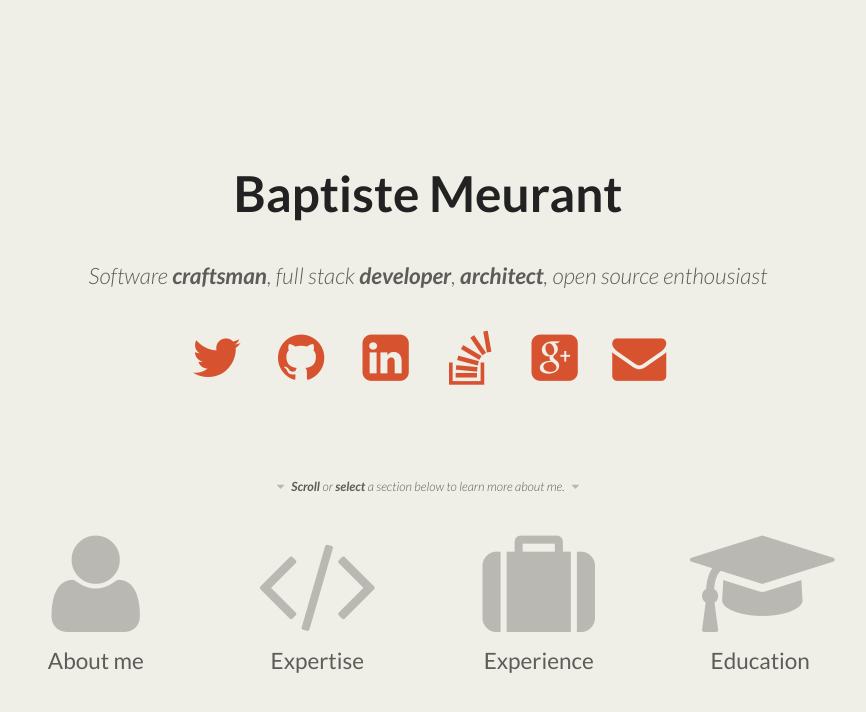
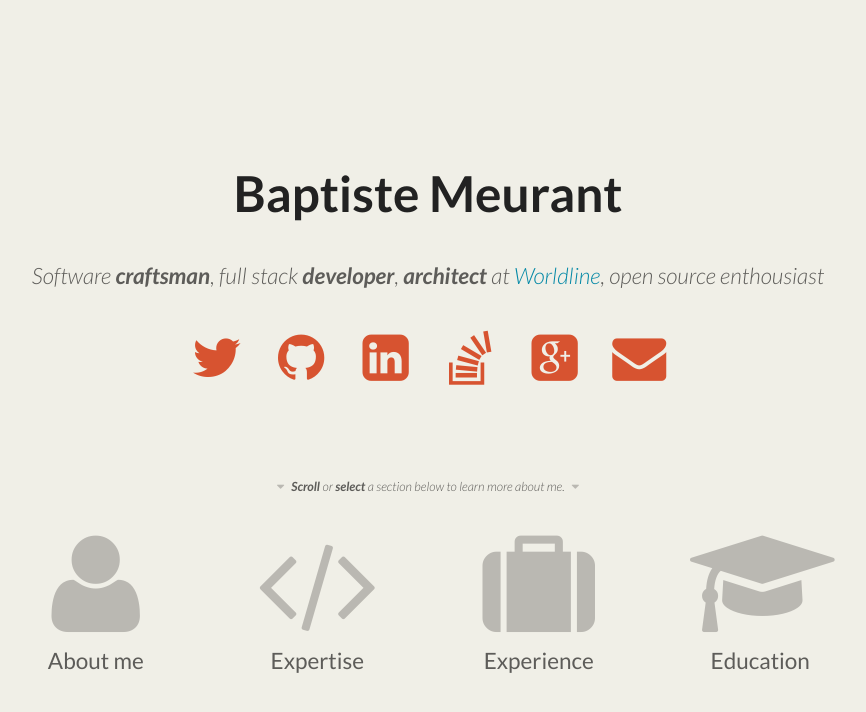
Before and after one commit to bmeurant/bmeurant.github.io, a Jekyll site: the page index.html, which Jekyll copies as it is, in a window 1280 px wide and 900 px high. Shown: the top 712 px of the window, without its empty margins (212-1078 px from the left). Built offline with Jekyll 4.4.1, drawn with Linux system fonts in a browser that asks for light colours; Markdown is read by kramdown in place of the engine named in the settings.

Commit message:
Update index.html

```diff
--- a/index.html
+++ b/index.html
@@ -16,8 +16,8 @@
     <article>
         <h1 class="name">Baptiste Meurant</h1>
 
-        <p class="description">Software <b>craftsman</b>, full stack <b>developer</b>, <b>architect</b>, open source
-            enthousiast</p>
+        <p class="description">Software <b>craftsman</b>, full stack <b>developer</b>, <b>architect</b> at <a href="https://twitter.com/WorldlineNews">Worldline</a>,
+        open source enthousiast</p>
 
         <ul class="social">
             <!--li><a href="/blog/" title="Blog"><i class="fa fa-fw fa-pencil"></i></a></li-->
```
